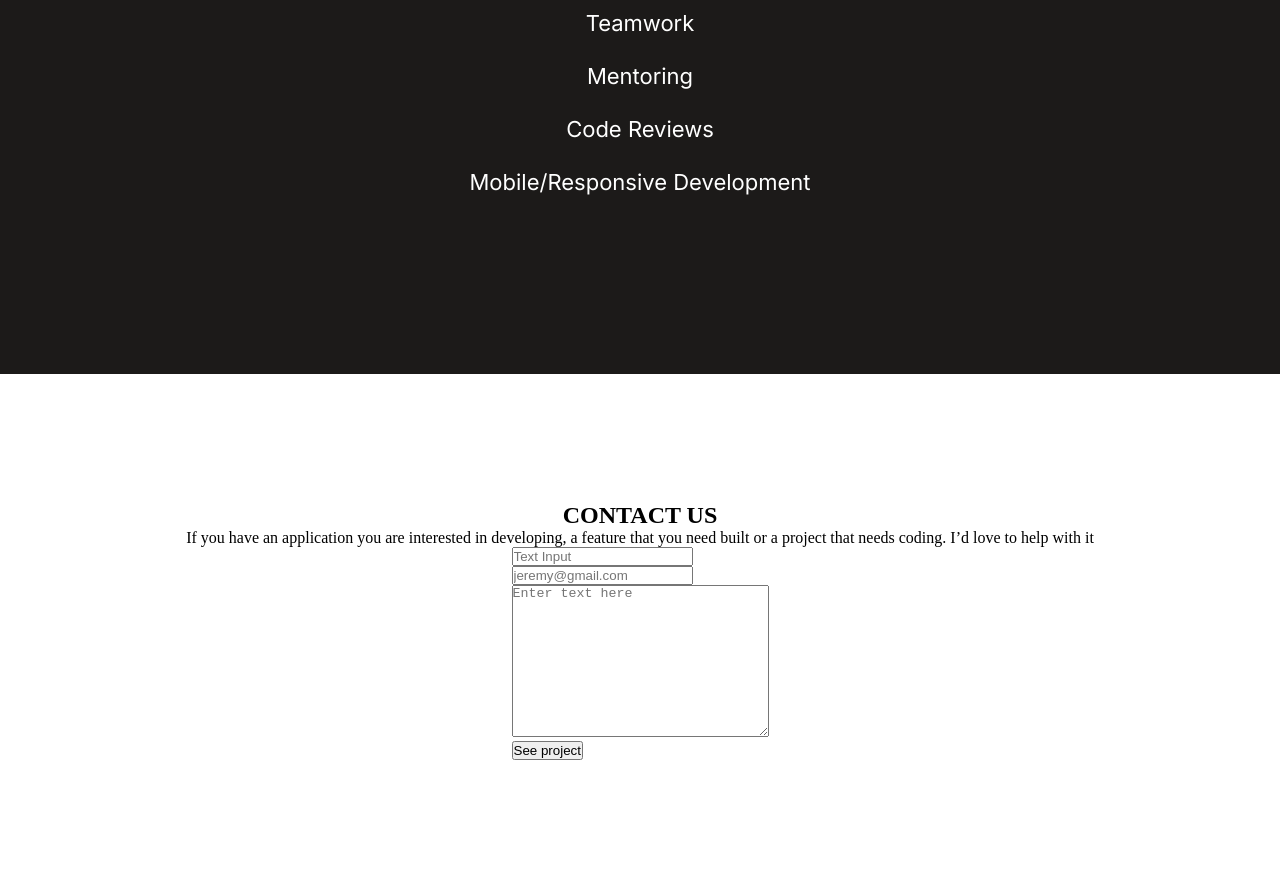
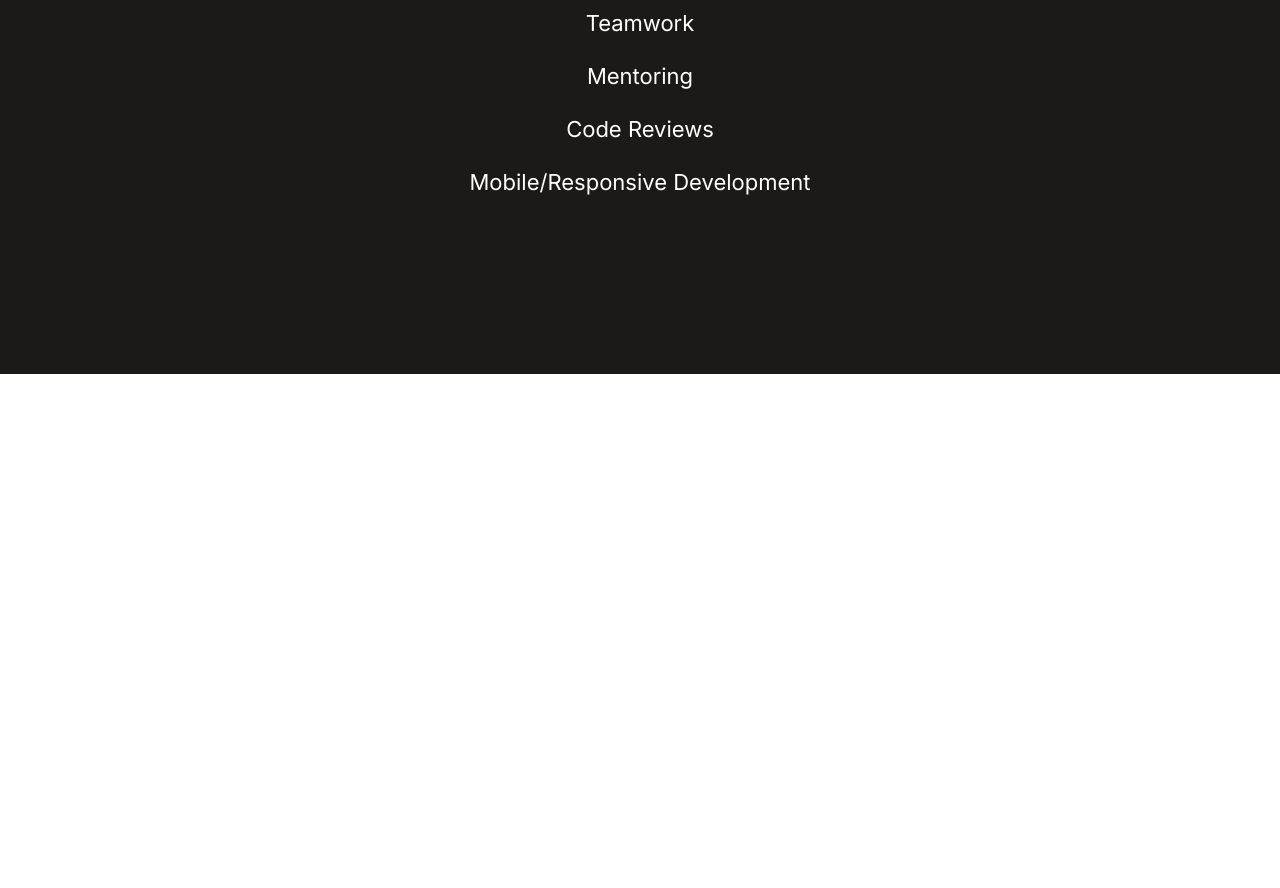
Before and after one commit to AdnanOlarmmi/Portfolio-review, a website: page index.html in a window 1280 px wide. Shown: the part 6333-7221 px from the top of the page. After the commit the page ends 6707 px from the top, so only its background shows below. Drawn offline with Linux system fonts and the light colour scheme.

Commit message:
Remove unused code

```diff
--- a/css/main.css
+++ b/css/main.css
@@ -355,12 +355,3 @@ li {
 .skills {
   list-style: inside url("../media/svg/circle.svg");
 }
-
-footer {
-  width: 100%;
-  display: flex;
-  justify-content: center;
-  align-items: center;
-  flex-direction: column;
-  padding: 10%;
-}
--- a/index.html
+++ b/index.html
@@ -307,57 +307,6 @@
       </div>
     </main>
 
-    <footer class="about flex-column">
-      <h2 id="about__contactUs">CONTACT US</h2>
-      <p id="about__needHelp">
-        If you have an application you are interested in developing, a
-        feature that you need built or a project that needs coding. I’d love
-        to help with it
-      </p>
-      <form
-        action="https://formspree.io/f/mbjqvypj"
-        method="post"
-        class="flex-column"
-      >
-        <div class="input">
-          <input
-            type="text"
-            name="name"
-            placeholder="Text Input"
-            maxlength="30"
-            class="name"
-            required
-          />
-        </div>
-        <div class="input">
-          <input
-            type="email"
-            name="email"
-            placeholder="jeremy@gmail.com"
-            class="email"
-            required
-          />
-        </div>
-        <div class="textarea">
-          <textarea
-            name="comment"
-            placeholder="Enter text here"
-            class="text"
-            cols="30"
-            rows="10"
-            maxlength="500"
-            required
-          ></textarea>
-        </div>
-        <input
-          type="submit"
-          value="See project"
-          class="button"
-          id="btm-btn"
-        />
-        <p class="errorMSG"></p>
-      </form>
-  </footer>
 
     <script
       src="https://kit.fontawesome.com/e966a3bd22.js"
```
